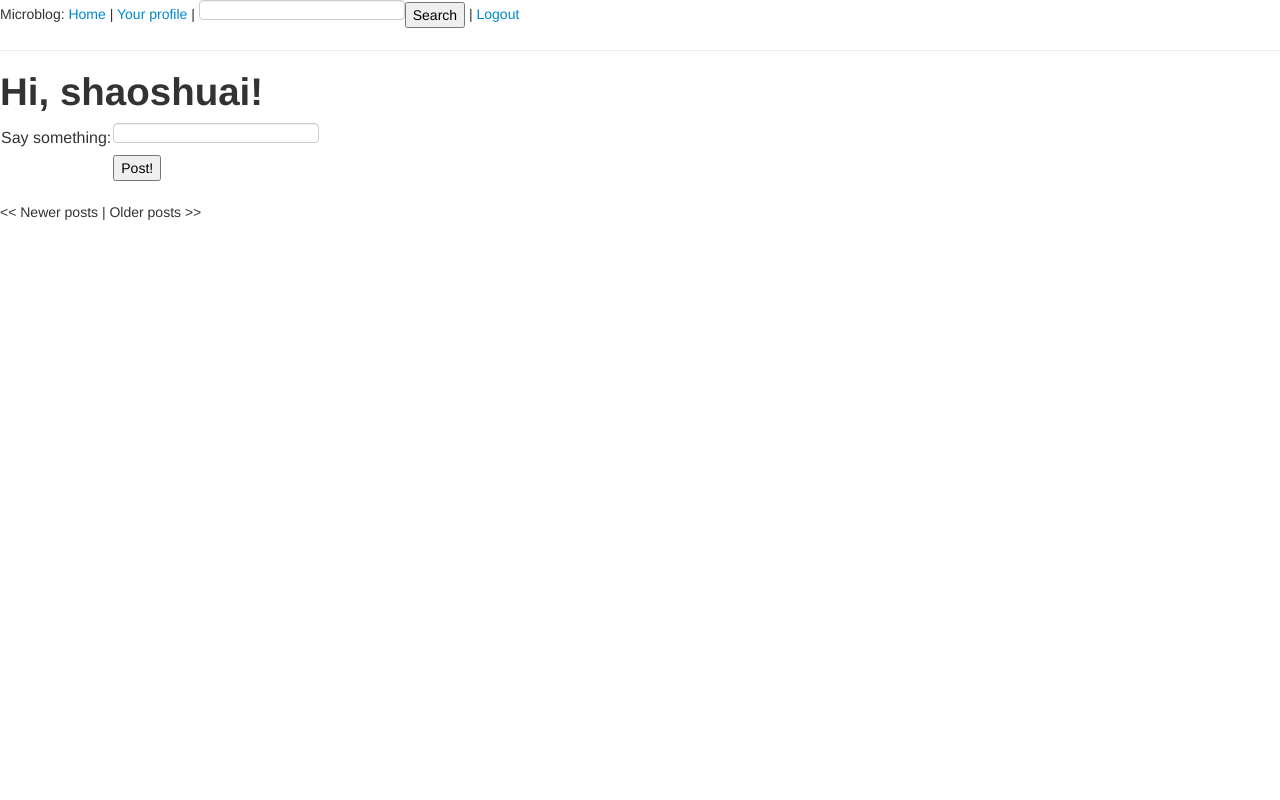
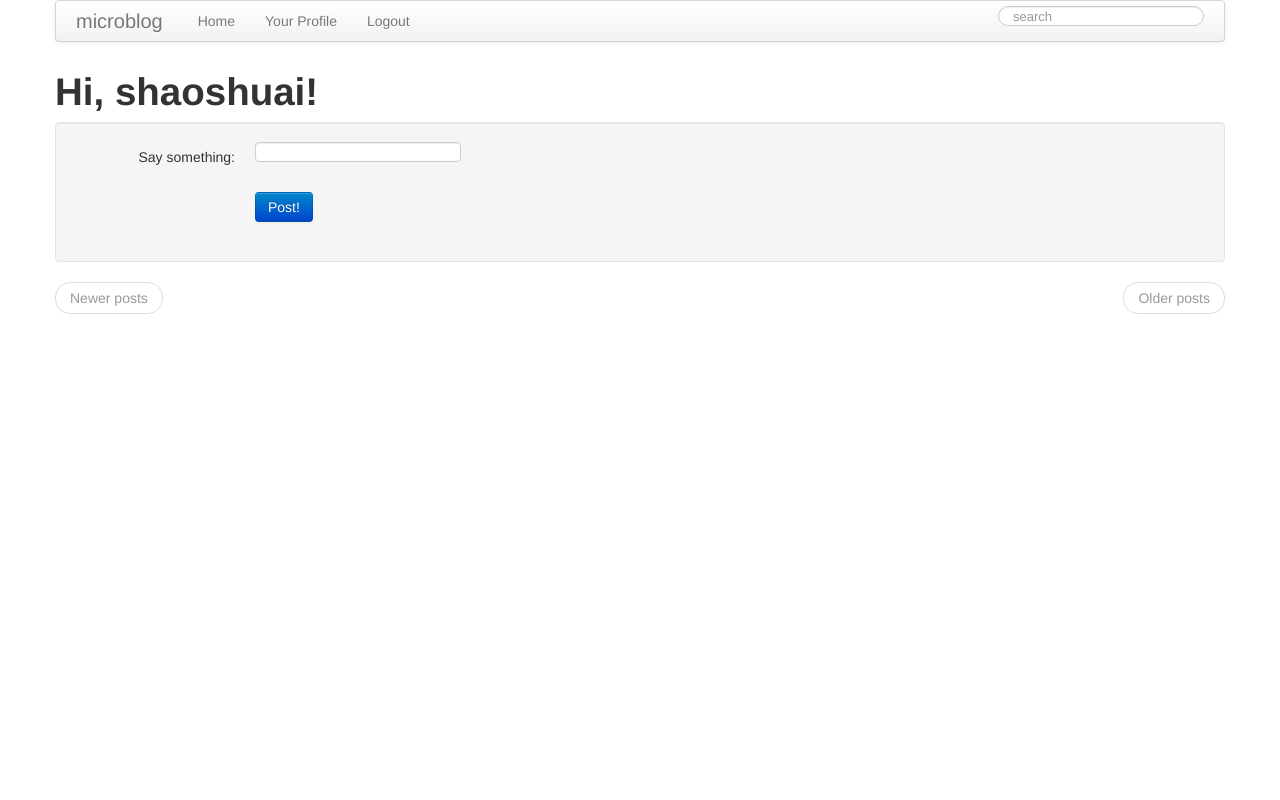
Before and after one commit to devShuai/microblog, a Flask app: page / in a window 1280 px wide. Run offline with Flask 2, Linux system fonts and the light colour scheme; a user stored in the database is signed in; data comes from the database, SQL or seed files in the repository; both versions use the stored data as it was after the commit; parts of the project's set-up code (start-up, migrations or seed data) failed here and were passed over; some libraries are stand-ins or nearby versions.

Commit message:
fix index page can't display followed user's post and make site beautiful

```diff
--- a/app/decorators.py
+++ b/app/decorators.py
@@ -1,4 +1,5 @@
 from threading import Thread
+
 
 def async(f):
     def wrapper(*args, **kwargs):
--- a/app/models.py
+++ b/app/models.py
@@ -28,6 +28,18 @@ class User(db.Model):
                                secondaryjoin=(followers.c.followed_id == id),
                                backref=db.backref('followers', lazy='dynamic'),
                                lazy='dynamic')
+
+    @staticmethod
+    def make_unique_nickname(nickname):
+        if User.query.filter_by(nickname=nickname).first() is None:
+            return nickname
+        version = 2
+        while True:
+            new_nickname = nickname + str(version)
+            if User.query.filter_by(nickname=new_nickname).first() is None:
+                break
+            version += 1
+        return new_nickname
 
     def is_authenticated(self):
         return True
@@ -61,24 +73,13 @@ class User(db.Model):
         return self.followed.filter(followers.c.followed_id == user.id).count() > 0
 
     def followed_posts(self):
-        return Post.query.join(followers, (followers.c.followed_id == Post.user_id)).filter(followers.c.followed_id == self.id).order_by(Post.timestamp.desc())
-
-    @staticmethod
-    def make_unique_nickname(nickname):
-        if User.query.filter_by(nickname=nickname).first() is None:
-            return nickname
-        version = 2
-        while True:
-            new_nickname = nickname + str(version)
-            if User.query.filter_by(nickname=new_nickname).first() is None:
-                break
-            version += 1
-        return new_nickname
+        return Post.query.join(followers, (followers.c.followed_id == Post.user_id)).filter(followers.c.follower_id == self.id).order_by(Post.timestamp.desc())
 def __repr__(self):
     return '<User %r>' % (self.nickname)
 
 class Post(db.Model):
     __searchable__ = ['body']
+
     id = db.Column(db.Integer, primary_key = True)
     body = db.Column(db.String(140))
     timestamp = db.Column(db.DateTime)
--- a/app/templates/base.html
+++ b/app/templates/base.html
@@ -1,34 +1,47 @@
 <html>
     <head>
-        <link href="/static/css/bootstrap.min.css" rel="stylesheet" media="screen">
-        <link href="/static/css/bootstrap-responsive.min.css" rel="stylesheet">
-        <script src="http://code.jquery.com/jquery-latest.js"></script>
-        <srcipt src="/static/js/bootstrap.min.js"></srcipt>
-        <meta name="viewport" content="width=device-width, initial-scale=1.0">
         {% if title %}
         <title>{{ title }} - microblog</title>
         {% else %}
         <title>Welcome to microblod</title>
         {% endif %}
+        <link href="/static/css/bootstrap.min.css" rel="stylesheet" media="screen">
+        <link href="/static/css/bootstrap-responsive.min.css" rel="stylesheet">
+        <script src="/static/js/jquery-latest.js"></script>
+        <script src="/static/js/bootstrap.min.js"></script>
+        <meta name="viewport" content="width=device-width, initial-scale=1.0">
     </head>
     <body>
-        <div>Microblog: <a href="/index">Home</a>
-            {% if g.user.is_authenticated() %}
-            | <a href="{{ url_for('user', nickname=g.user.nickname) }}">Your profile</a>
-            |  <form style="display: inline;" action="{{ url_for('search') }}" method="post" name="search">{{ g.search_form.hidden_tag() }}{{ g.search_form.search(size=20) }}<input type="submit" value="Search"></form>
-            | <a href="{{ url_for('logout')}}">Logout</a>
-            {% endif %}
+        <div class="container">
+            <div class="navbar">
+                <div class="navbar-inner">
+                    <a class="btn btn-navbar" data-toggle="collapse" data-target=".nav-collapse">
+                        <span class="icon-bar"></span>
+                        <span class="icon-bar"></span>
+                        <span class="icon-bar"></span>
+                    </a>
+                    <a class="brand" href="/">microblog</a>
+                        <ul class="nav">
+                            <li><a href="{{ url_for('index') }}">Home</a></li>
+                            {% if g.user.is_authenticated() %}
+                            <li><a href="{{ url_for('user', nickname=g.user.nickname) }}">Your Profile</a></li>
+                            <li><a href="{{ url_for('logout') }}">Logout</a></li>
+                            {% endif %}
+                        </ul>
+                <div class="nav-collapse collapse">
+                    {% if g.user.is_authenticated() %}
+                    <form class="navbar-search pull-right" action="{{ url_for('search') }}"
+                          method="post" name="search">{{ g.search_form.hidden_tag() }}{{ g.search_form.search(size=20, placeholder="search", class="search-query") }}
+                    </form>
+                    {% endif %}
+                </div>
+                </div>
+            </div>
+        <div class="row">
+            <div class="span12">
+                {% block content %}{% endblock %}
+            </div>
         </div>
-        <hr>
-        {% with messages = get_flashed_messages() %}
-            {% if messages %}
-                <ul>
-                {% for message in messages %}
-                    <li>{{ message }}</li>
-                {% endfor %}
-                </ul>
-            {% endif %}
-        {% endwith %}
-        {% block content %}{% endblock %}
+        </div>
     </body>
 </html>
--- a/app/templates/index.html
+++ b/app/templates/index.html
@@ -1,30 +1,41 @@
+<!-- extend base layout -->
 {% extends "base.html" %}
+
 {% block content %}
     <h1>Hi, {{ g.user.nickname }}!</h1>
-    <form action="" method="post" name="post">
-        {{  form.hidden_tag() }}
-        <table>
-            <tr>
-                <td>Say something:</td>
-                <td>{{ form.post(size=30, maxlength=140) }}</td>
-                <td>
-                    {% for error in form.post.errors %}
-                    <span style="color:red;">[{{ error }}</span><br>
+    {% include 'flash.html' %}
+    <div class="well">
+        <form class="form-horizontal" action="" method="post" name="post">
+            {{ form.hidden_tag() }}
+            <div class="control-group{% if form.post.errors %} error{% endif %}">
+                <label class="control-label" for="post">Say something:</label>
+                <div class="controls">
+                    {{ form.post(size=30, maxlength=140) }}
+                    {% for error in form.errors.post %}
+                        <span class="help-inline">[{{ error }}]</span><br>
                     {% endfor %}
-                </td>
-            </tr>
-            <tr>
-                <td></td>
-                <td><input type="submit" value="Post!"</td>
-                <td></td>
-            </tr>
-        </table>
-    </form>
+                </div>
+            </div>
+            <div class="control-group">
+                <div class="controls">
+                    <input class="btn btn-primary" type="submit" value="Post!">
+                </div>
+            </div>
+        </form>
+    </div>
     {% for post in posts.items %}
         {% include 'post.html' %}
     {% endfor %}
-    {% if posts.has_prev %}<a href="{{ url_for('index', page=posts.prev_num) }}">&lt;&lt; Newer posts</a>
-    {% else %}&lt;&lt; Newer posts{% endif %} |
-    {% if posts.has_next %}<a href="{{ url_for('index', page=posts.next_num) }}">Older posts &gt;&gt;</a>
-    {% else %}Older posts &gt;&gt;{% endif %}
+    <ul class="pager">
+        {% if posts.has_prev %}
+        <li class="previous"><a href="{{ url_for('index', page=posts.prev_num) }}">Newer posts</a></li>
+        {% else %}
+        <li class="previous disabled"><a href="#">Newer posts</a></li>
+        {% endif %}
+        {% if posts.has_next %}
+        <li class="next"><a href="{{ url_for('index', page=posts.next_num) }}">Older posts</a></li>
+        {% else %}
+        <li class="next disabled"><a href="#">Older posts</a></li>
+        {% endif %}
+    </ul>
 {% endblock %}
--- a/app/views.py
+++ b/app/views.py
@@ -8,6 +8,11 @@ from config import POSTS_PER_PAGE
 from forms import SearchForm
 from config import MAX_SEARCH_RESULTS
 from .emails import follower_notification
+
+@lm.user_loader
+def load_user(id):
+    return User.query.get(int(id))
+
 
 @app.before_request
 def before_request():
@@ -33,7 +38,6 @@ def internal_error(error):
 @app.route('/index/<int:page>', methods=['GET', 'POST'])
 @login_required
 def index(page=1):
-    user = g.user
     form = PostForm()
     if form.validate_on_submit():
         post = Post(body=form.post.data, timestamp=datetime.utcnow(), author=g.user)
@@ -41,7 +45,7 @@ def index(page=1):
         db.session.commit()
         flash('Your post is now live!')
         return  redirect(url_for('index'))
-    posts = g.user.followed_posts().paginate(page, POSTS_PER_PAGE, False).items
+    posts = g.user.followed_posts().paginate(page, POSTS_PER_PAGE, False)
     return render_template('index.html',tile='Home', form=form, posts=posts)
 
 @app.route('/login', methods=['GET', 'POST'])
@@ -54,10 +58,6 @@ def login():
         session['remember_me'] = form.remember_me.data
         return oid.try_login(form.openid.data, ask_for=['nickname', 'email'])
     return render_template('login.html', title='Sign In', form=form, providers=app.config['OPENID_PROVIDERS'])
-
-@lm.user_loader
-def load_user(id):
-    return User.query.get(int(id))
 
 @oid.after_login
 def after_login(resp):
@@ -83,13 +83,6 @@ def after_login(resp):
     login_user(user, remember = remember_me)
     return redirect(request.args.get('next') or url_for('index'))
 
-@app.before_request
-def before_request():
-    g.user = current_user
-    if g.user.is_authenticated():
-        g.user.last_seen = datetime.utcnow()
-        db.session.add(g.user)
-        db.session.commit()
 
 @app.route('/logout')
 def logout():
@@ -111,7 +104,6 @@ def user(nickname, page=1):
 
 @app.route('/edit', methods=['GET', 'POST'])
 @login_required
-@login_required
 def edit():
     form = EditForm(g.user.nickname)
     if form.validate_on_submit():
@@ -121,7 +113,7 @@ def edit():
         db.session.commit()
         flash('Your changes have been saved.')
         return redirect(url_for('edit'))
-    else:
+    elif request.method != "POST":
         form.nickname.data = g.user.nickname
         form.about_me.data = g.user.about_me
     return render_template('edit.html', form=form)
@@ -147,6 +139,7 @@ def follow(nickname):
     return redirect(url_for('user', nickname=nickname))
 
 @app.route('/unfollow/<nickname>')
+@login_required
 def unfollow(nickname):
     user = User.query.filter_by(nickname=nickname).first()
     if user is None:
```
Also changed, not shown: app/templates/post.html (+13 -3 lines), app/templates/user.html (+22 -14 lines), app.db.
